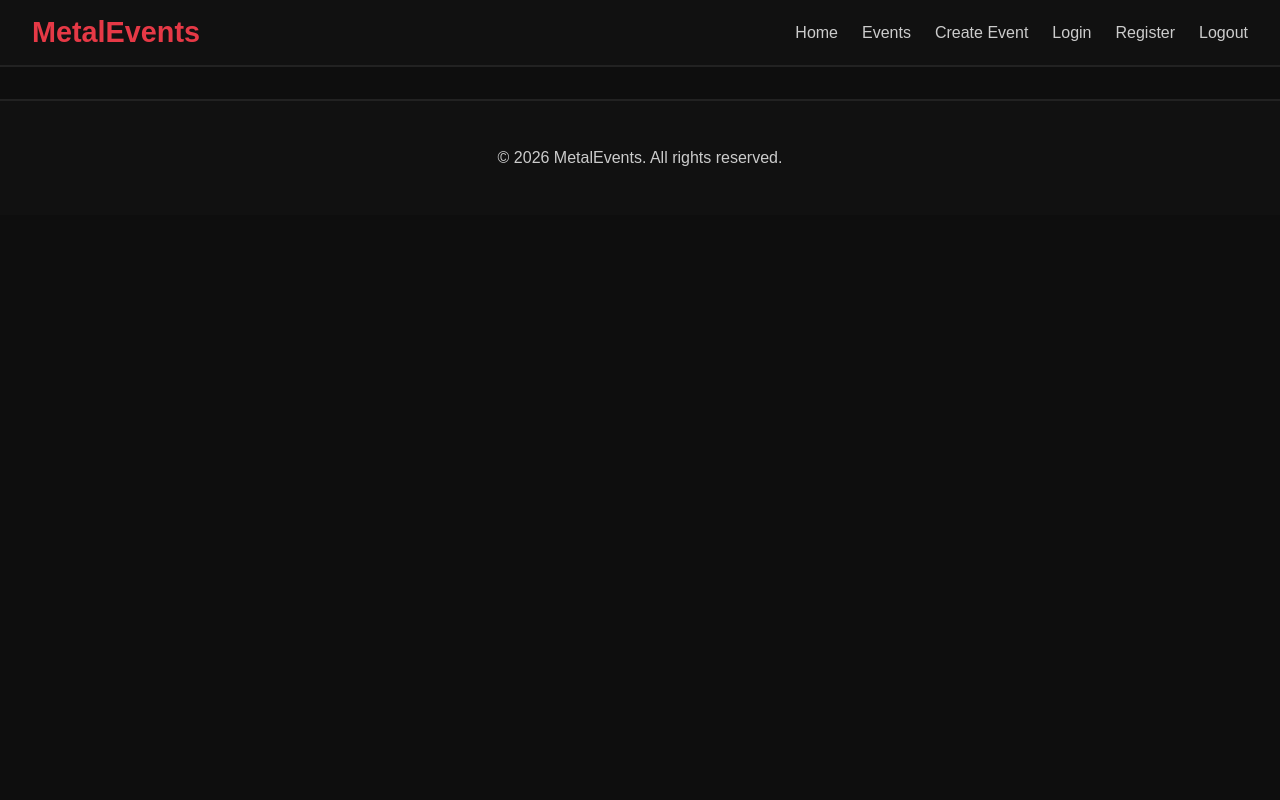
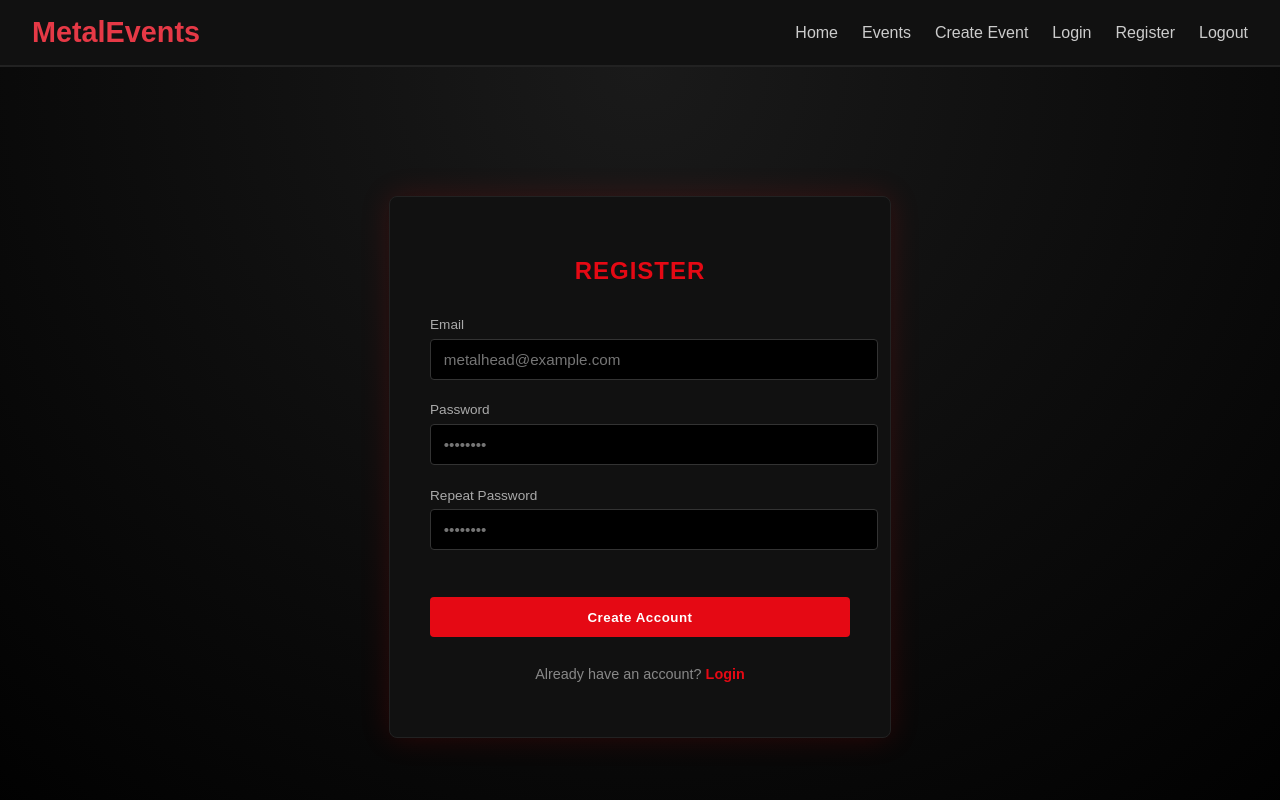
Before and after one commit to PavelAbadon/Music-Events, a React (Vite) app in the folder client/: page /register in a window 1280 px wide. Shown: the top 800 px of the page. Built offline with nearby package versions, Linux system fonts and the light colour scheme.

Commit message:
add static login and register page

```diff
--- a/client/src/App.jsx
+++ b/client/src/App.jsx
@@ -3,17 +3,21 @@ import { Route, Routes } from "react-router";
 import Header from "./components/header/Header";
 import Footer from "./components/footer/Footer";
 import Home from "./components/home/Home";
+import Login from "./components/login/Login";
+import Register from "./components/register/Register";
 
 export default function App() {
   return (
-   <>
-   <Header/>
-   <Routes>
+    <>
+      <Header />
 
-    <Route path="/" element={<Home />} />
-   </Routes>
-   <Footer/>
+      <Routes>
+        <Route path="/" element={<Home />} />
+        <Route path="/login" element={<Login />} />
+        <Route path="/register" element={<Register />} />
+      </Routes>
 
-   </>
+      <Footer />
+    </>
   );
 }
--- /dev/null
+++ b/client/src/components/eventCard/EventCard.jsx
@@ -0,0 +1,12 @@
+export default function EventCard (){
+    return (
+        <div className="event-card">
+                <img
+                    src="https://images.unsplash.com/photo-1511379938547-c1f69419868d"
+                    alt="Dark Throne Festival"
+                />
+                <h4>Dark Throne Festival</h4>
+                <p>12 July 2026 · Sofia</p>
+                </div>
+    )
+}
--- a/client/src/components/header/Header.jsx
+++ b/client/src/components/header/Header.jsx
@@ -1,3 +1,5 @@
+import { Link } from "react-router";
+
 export default function Header(){
     return(
         <header className="site-header">
@@ -5,11 +7,11 @@ export default function Header(){
           <h1>MetalEvents</h1>
         </div>
         <nav className="nav-links">
-          <a href="#">Home</a>
+          <Link to="/">Home</Link>
           <a href="#">Events</a>
           <a href="#">Create Event</a>
-          <a href="#">Login</a>
-          <a href="#">Register</a>
+          <Link to="/login">Login</Link>
+          <Link to="/register">Register</Link>
           <a href="#">Logout</a>
         </nav>
       </header>
--- a/client/src/components/home/Home.jsx
+++ b/client/src/components/home/Home.jsx
@@ -1,4 +1,18 @@
+import { useEffect, useState } from "react";
+import EventCard from "../eventCard/EventCard";
+
+
 export default function Home(){
+    const [ concerts, setConcerts ] = useState([]);
+
+    useEffect(() =>{
+        (async ()=>{
+            const response = await fetch('http://localhost:3030/data/concerts');
+            const result = await response.json();
+            setConcerts(Object.values(result));
+        })();
+    },[]);
+
     return(
         <div className="home-page">
             <main className="main-content">
@@ -13,33 +27,9 @@ export default function Home(){
             <section className="events-section">
             <h3>Upcoming Events</h3>
             <div className="events-grid">
-                <div className="event-card">
-                <img
-                    src="https://images.unsplash.com/photo-1511379938547-c1f69419868d"
-                    alt="Dark Throne Festival"
-                />
-                <h4>Dark Throne Festival</h4>
-                <p>12 July 2026 · Sofia</p>
-                </div>
+                { concerts.map(concert => ( <EventCard key={concert._id} {...concert} /> ))}
+            </div>
 
-                <div className="event-card">
-                <img
-                    src="https://images.unsplash.com/photo-1507874457470-272b3c8d8ee2"
-                    alt="Underground Metal Night"
-                />
-                <h4>Underground Metal Night</h4>
-                <p>5 August 2026 · Plovdiv</p>
-                </div>
-
-                <div className="event-card">
-                <img
-                    src="https://images.unsplash.com/photo-1522335789203-aabd1fc54bc9"
-                    alt="Extreme Metal Concert"
-                />
-                <h4>Extreme Metal Concert</h4>
-                <p>20 September 2026 · Varna</p>
-                </div>
-            </div>
             </section>
 
             <section className="events-section">
--- /dev/null
+++ b/client/src/components/login/Login.jsx
@@ -0,0 +1,33 @@
+export default function Login() {
+  return (
+    <div className="auth-page">
+      <form className="auth-form">
+        <h2>Login</h2>
+
+        <div className="form-group">
+          <label htmlFor="email">Email</label>
+          <input
+            type="email"
+            id="email"
+            placeholder="metalhead@example.com"
+          />
+        </div>
+
+        <div className="form-group">
+          <label htmlFor="password">Password</label>
+          <input
+            type="password"
+            id="password"
+            placeholder="••••••••"
+          />
+        </div>
+
+        <button className="auth-btn">Login</button>
+
+        <p className="auth-switch">
+          Don’t have an account? <span>Register</span>
+        </p>
+      </form>
+    </div>
+  );
+}
--- /dev/null
+++ b/client/src/components/register/Register.jsx
@@ -0,0 +1,42 @@
+export default function Register() {
+  return (
+    <div className="auth-page">
+      <form className="auth-form">
+        <h2>Register</h2>
+
+        <div className="form-group">
+          <label htmlFor="email">Email</label>
+          <input
+            type="email"
+            id="email"
+            placeholder="metalhead@example.com"
+          />
+        </div>
+
+        <div className="form-group">
+          <label htmlFor="password">Password</label>
+          <input
+            type="password"
+            id="password"
+            placeholder="••••••••"
+          />
+        </div>
+
+        <div className="form-group">
+          <label htmlFor="repass">Repeat Password</label>
+          <input
+            type="password"
+            id="repass"
+            placeholder="••••••••"
+          />
+        </div>
+
+        <button className="auth-btn">Create Account</button>
+
+        <p className="auth-switch">
+          Already have an account? <span>Login</span>
+        </p>
+      </form>
+    </div>
+  );
+}
--- a/client/src/styles/styles.css
+++ b/client/src/styles/styles.css
@@ -137,3 +137,94 @@ body {
     grid-template-columns: 1fr;
   }
 }
+/* =========================
+   AUTH PAGES (LOGIN / REGISTER)
+   ========================= */
+
+.auth-page {
+  min-height: 100vh;
+  display: flex;
+  justify-content: center;
+  align-items: center;
+  background: radial-gradient(circle at top, #1a1a1a, #000);
+}
+
+.auth-form {
+  width: 100%;
+  max-width: 420px;
+  background: #111;
+  padding: 2.5rem;
+  border-radius: 8px;
+  box-shadow: 0 0 30px rgba(255, 0, 0, 0.15);
+  border: 1px solid #222;
+}
+
+.auth-form h2 {
+  text-align: center;
+  margin-bottom: 2rem;
+  color: #e50914;
+  letter-spacing: 1px;
+  text-transform: uppercase;
+}
+
+.form-group {
+  margin-bottom: 1.4rem;
+}
+
+.form-group label {
+  display: block;
+  margin-bottom: 0.4rem;
+  font-size: 0.85rem;
+  color: #aaa;
+}
+
+.form-group input {
+  width: 100%;
+  padding: 0.7rem 0.8rem;
+  border-radius: 4px;
+  border: 1px solid #333;
+  background: #000;
+  color: #fff;
+  font-size: 0.95rem;
+}
+
+.form-group input:focus {
+  outline: none;
+  border-color: #e50914;
+  box-shadow: 0 0 6px rgba(229, 9, 20, 0.4);
+}
+
+.auth-btn {
+  width: 100%;
+  margin-top: 1.5rem;
+  padding: 0.8rem;
+  background: #e50914;
+  border: none;
+  border-radius: 4px;
+  color: #fff;
+  font-weight: bold;
+  letter-spacing: 0.5px;
+  cursor: pointer;
+  transition: background 0.2s ease;
+}
+
+.auth-btn:hover {
+  background: #b20710;
+}
+
+.auth-switch {
+  margin-top: 1.8rem;
+  text-align: center;
+  font-size: 0.9rem;
+  color: #888;
+}
+
+.auth-switch span {
+  color: #e50914;
+  cursor: pointer;
+  font-weight: bold;
+}
+
+.auth-switch span:hover {
+  text-decoration: underline;
+}
```
Also changed, not shown: 1 other file (tests, documents, lock files or other folders).
